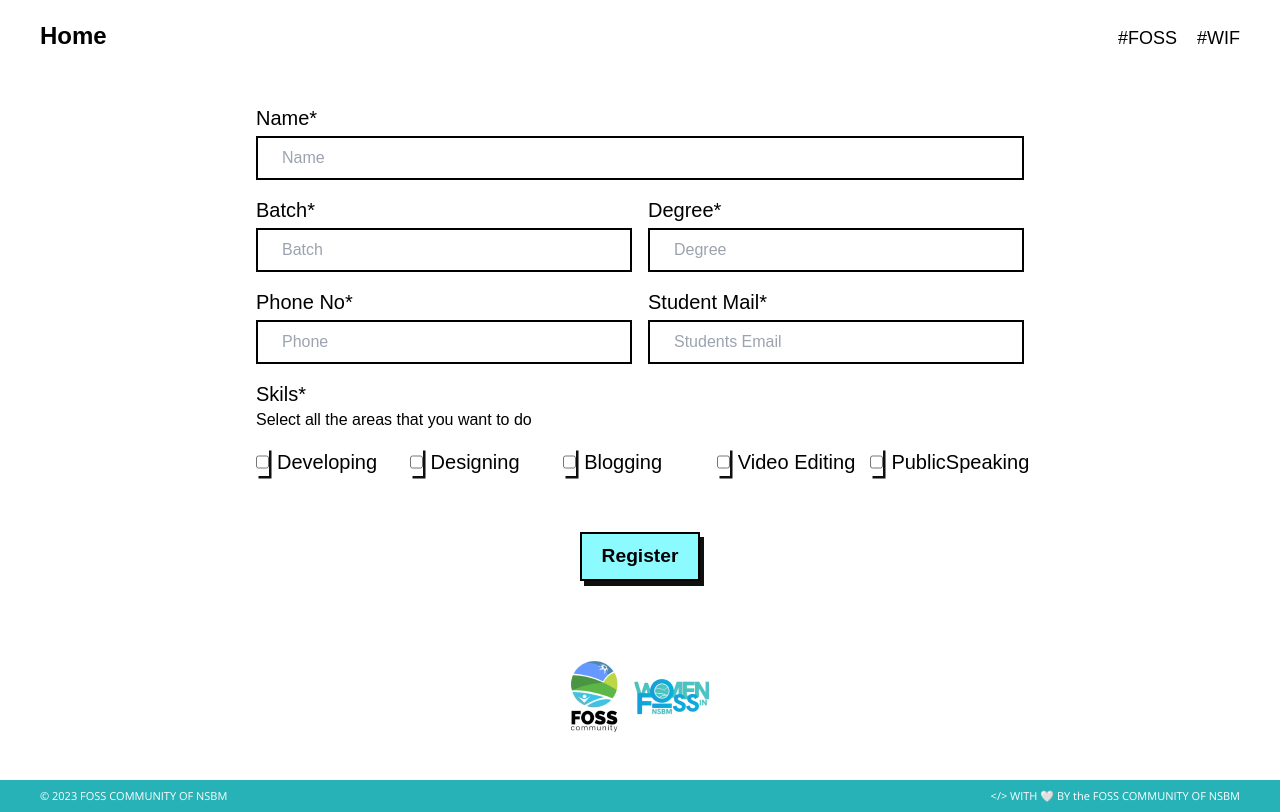
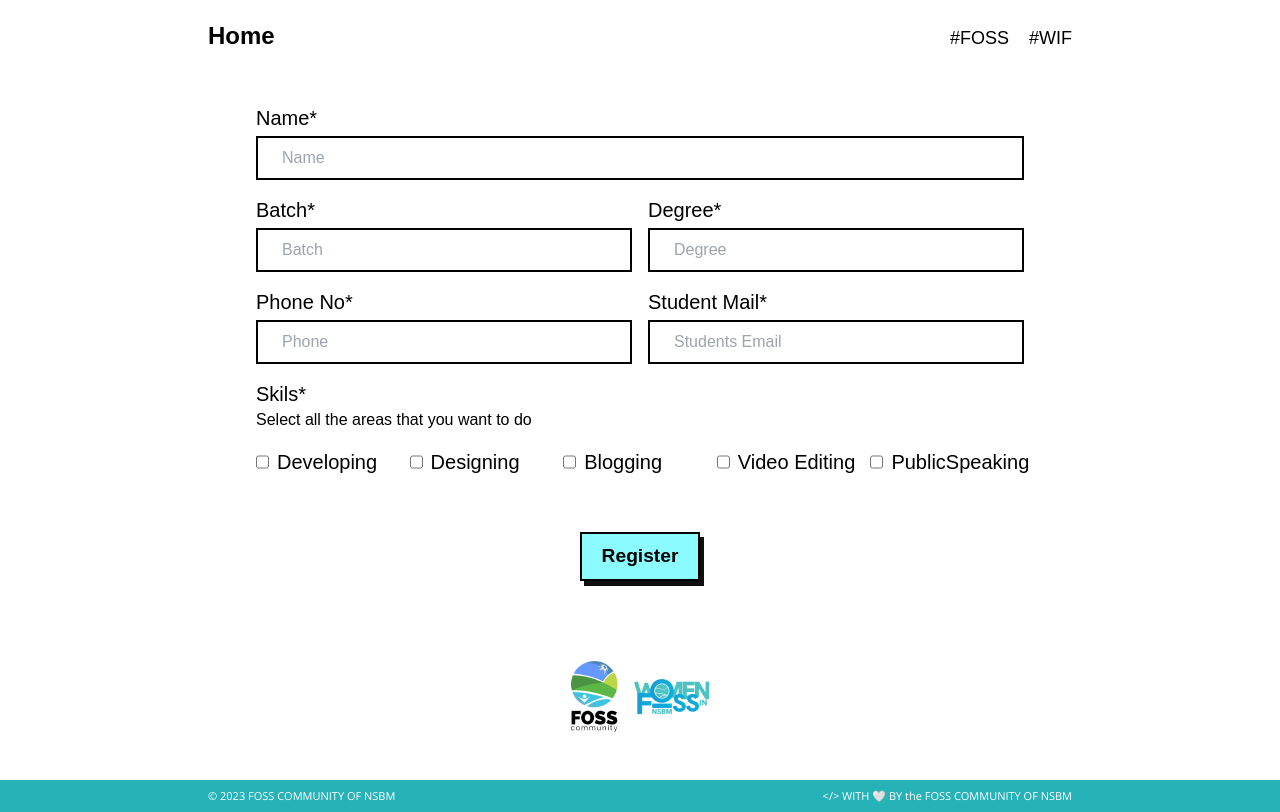
Before and after one commit to fossnsbm/WIF-Volunteer-Registration, a React (Vite) app: page /register in a window 1280 px wide. Built offline with nearby package versions, Linux system fonts and the light colour scheme; a web font is replaced by a local one.

Commit message:
Fix: Padding

```diff
--- a/src/components/Footer.jsx
+++ b/src/components/Footer.jsx
@@ -5,7 +5,7 @@ function Footer() {
     <>
       <>
       <footer className="w-full bottom-0 md:flex md:flex-col">
-        <div className="bg-[#26B2B7] flex flex-col justify-center md:flex-row md:justify-between text-white px-10 py-2 font-openSans text-[11px] ">
+        <div className="bg-[#26B2B7] flex flex-col justify-center md:flex-row md:justify-between text-white px-10 md:px-52 py-2 font-openSans text-[11px] ">
           <div className="text-center md:text-left lg:text-left">
             © 2023 FOSS COMMUNITY OF NSBM
           </div>
--- a/src/components/NavBar.jsx
+++ b/src/components/NavBar.jsx
@@ -4,7 +4,7 @@ import { Link } from 'react-router-dom'
 function NavBar() {
   return (
     <nav>
-      <div className="text-black sticky top-0 flex justify-between px-10 py-5">
+      <div className="text-black sticky top-0 flex justify-between px-10 md:px-52 py-5">
         <div className="text-left font-bold text-2xl items-end">
           <Link to={'/'}>
           Home
--- a/src/index.css
+++ b/src/index.css
@@ -32,9 +32,6 @@
 
   }
 
-  .checkbox-style {
-    box-shadow: 2.5px 2.5px 0px #0f0f0f;
-  }
 
 
 
```
